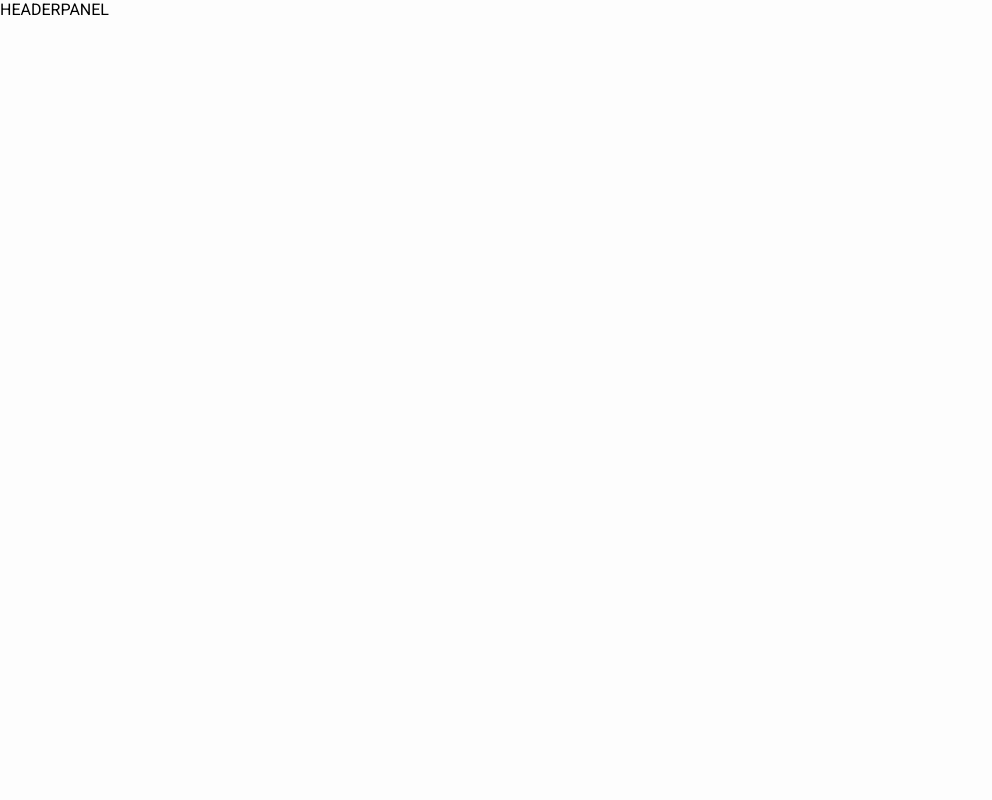
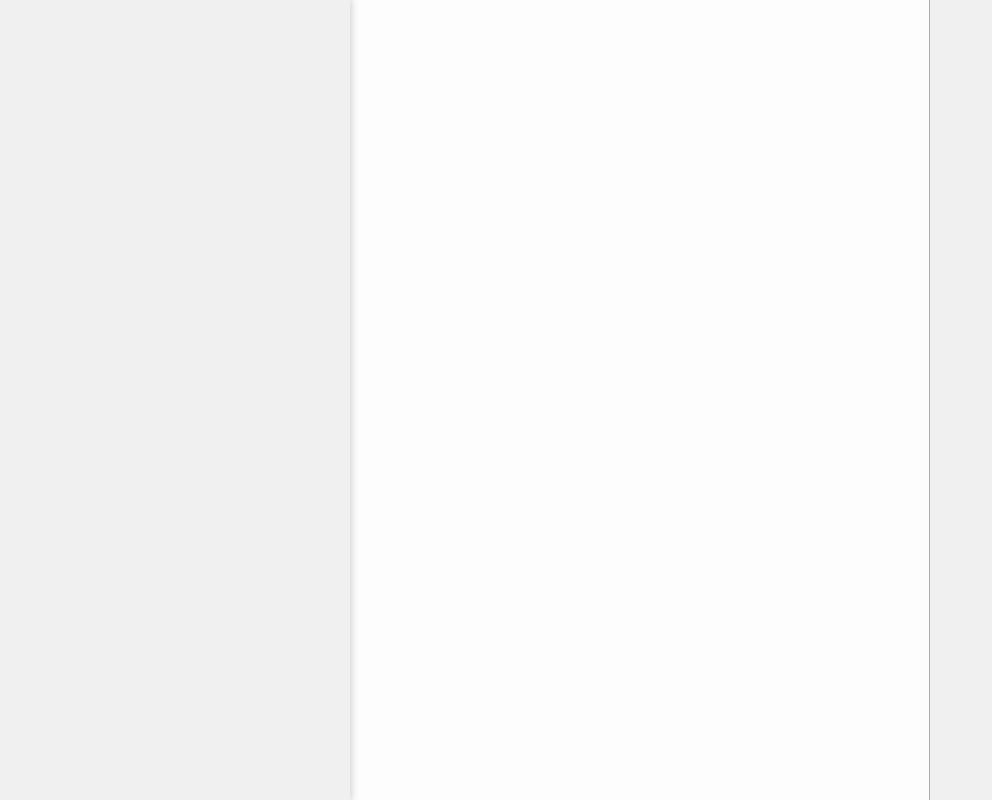
Before and after one commit to jeromeBRM/web-project, a React (Create React App) app in the folder frontend/: page /app/todo in a window 1280 px wide. Shown: the whole page, without its empty margins (0-992 px from the left). Built offline with nearby package versions, Linux system fonts and the light colour scheme.

Commit message:
Update Front

```diff
--- a/frontend/src/App.css
+++ b/frontend/src/App.css
@@ -3,6 +3,7 @@
 html {
   --main-bg-color: #fdfdfd;
   --menu-bg-color: #fdfdfd;
+  --header-bg-color: #f0f0f0;
   --label-dark: #222222;
   --label-light: #ffffff;
   --btn-disabled: #ffa3a3;
@@ -101,11 +102,38 @@ p.form__text--input--feedback{
 }
 
 div.app {
+  background-color: var(--main-bg-color);
+  height: 100vh;
+  width: 100vw;
   display: flex;
   flex-direction: row;
+  position: fixed;
+}
+
+div.app__header {
+  width: 350px;
+  position: relative;
+  background-color: var(--header-bg-color);
+  -webkit-box-shadow: 0px 0px 8px 1px rgba(0,0,0,0.2);
+  box-shadow: 0px 0px 8px 1px rgb(0 0 0 / 20%);
+  flex-shrink: 0;
+}
+
+div.app__sidepanel {
+  width: 350px;
+  position: relative;
+  justify-content: end;
+  background-color: var(--header-bg-color);
+  border-left: 1px solid var(--input-border-color);
+  flex-shrink: 0;
 }
 
 div.app__todolist {
   display: flex;
   flex-direction: row;
+  width: 100%;
 }
+
+div.app__tasklist {
+  width: 100%;
+}
--- a/frontend/src/components/Header.jsx
+++ b/frontend/src/components/Header.jsx
@@ -1,7 +1,6 @@
 function Header() {
     return (
       <div className="app__header">
-        HEADER
       </div>
     );
 }
--- a/frontend/src/components/SidePanel.jsx
+++ b/frontend/src/components/SidePanel.jsx
@@ -1,7 +1,6 @@
 function SidePanel() {
     return (
       <div className="app__sidepanel">
-        PANEL
       </div>
     );
 }
--- a/frontend/src/components/TaskList.jsx
+++ b/frontend/src/components/TaskList.jsx
@@ -0,0 +1,11 @@
+import { Outlet } from "react-router-dom";
+
+function TaskList() {
+    return (
+      <div className="app__tasklist">
+          <Outlet />
+      </div>
+    );
+  }
+
+  export default TaskList;
--- a/frontend/src/index.js
+++ b/frontend/src/index.js
@@ -14,14 +14,17 @@ import Settings from './pages/Settings';
 import Todo from './pages/Todo';
 import TodoLoader from './pages/TodoLoader';
 
+const connected = true;
+
 ReactDOM.render(
   <React.StrictMode>
     <BrowserRouter>
       <Routes>
+        <Route path="*" element={ connected ? <Navigate to="app/todo" replace /> : <Navigate to="signin" replace /> } />
+        <Route exact path="app" element={ connected ? <Navigate to="todo" replace /> : <Navigate to="../signin" replace /> } />
         <Route path="signup" element={<Signup />} />
         <Route path="signin" element={<Signin />} />
-        <Route path="/" element={<Navigate to="/signin" replace />} />
-        <Route path="app" element={<App />}>
+        <Route path="app" element={ connected ? <App /> : <Navigate to="../signin" replace /> }>
           <Route path="todo" element={<Todo />} >
             <Route path=":todoId" element={<TodoLoader />} />
           </Route>
--- a/frontend/src/pages/Settings.jsx
+++ b/frontend/src/pages/Settings.jsx
@@ -1,7 +1,6 @@
 function Settings() {
     return (
       <div className="app__settings">
-        SETTINGS
       </div>
     );
   }
--- a/frontend/src/pages/Signup.jsx
+++ b/frontend/src/pages/Signup.jsx
@@ -10,6 +10,7 @@ function Signup() {
   const [passwordState, setPasswordValue] = useState({ value:"", changed:false });
   const [passwordRepeatState, setPasswordRepeatValue] = useState({ value:"", changed:false });
   const [formSubmitState, setFormState] = useState(true);
+  const [formSubmitResult, setFormResult] = useState({message:""});
 
   useEffect(() => {
     setFormState(passwordState.value === passwordRepeatState.value && emailState.value.includes("@") && passwordState.value !== "");
@@ -32,13 +33,23 @@ function Signup() {
         "Content-Type": "application/json; charset=UTF-8",
       },
       method: "post"
-    }).finally(() => setFormState(true))
+    }).then((response) => {
+      if (response.ok) {
+        return response.json();
+      }
+      throw new Error('Something went wrong');
+    })
+    .then((responseJson) => {
+      // Do something with the response
+    })
+    .catch((error) => {
+      setFinally(error.message)
+    });
+  }
 
-    if (response.ok) {
-      // TODO
-    } else {
-      console.log("fetch failed");
-    }
+  const setFinally = (responseJson) => {
+    setFormState(true);
+    setFormResult({message:responseJson});
   }
 
   return (
@@ -48,6 +59,7 @@ function Signup() {
           <Input type="password" label="Mot de passe" val="password" required={ true } onchange={ (e) => setPasswordValue({value:e.target.value, changed:true}) } feedback={ passwordState.changed && passwordState.value.trim() === "" ? "Veuillez entrer un mot de passe valide" : "" } />
           <Input type="password" label="Répéter le mot de passe" val="password-repeat" required={ true } onchange={ (e) => setPasswordRepeatValue({value:e.target.value, changed:true}) } feedback={ passwordRepeatState.changed && passwordRepeatState.value.trim() !== passwordState.value.trim() ? "Les mots de passe saisis ne correspondent pas !" : "" } />
           <Button label="Inscription" onclick= { (e) => submitForm(e) } active={ formSubmitState } />
+          <p className="menu__link--centered">{ formSubmitResult.message }</p>
       </form>
     </div>
   );
--- a/frontend/src/pages/Todo.jsx
+++ b/frontend/src/pages/Todo.jsx
@@ -1,10 +1,13 @@
 import { Outlet, useParams } from "react-router";
 import SidePanel from "../components/SidePanel";
+import TaskList from "../components/TaskList";
 
 function Todo() {
     return (
       <div className="app__todolist">
-        <Outlet />
+        <TaskList>
+          <Outlet />
+        </TaskList>
         <SidePanel />
       </div>
     );
```
